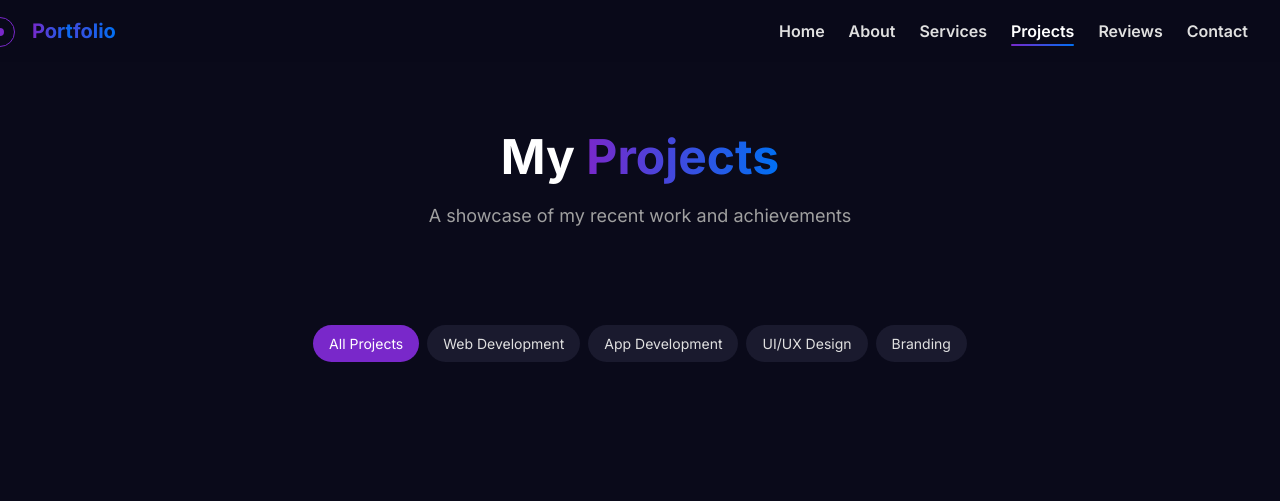
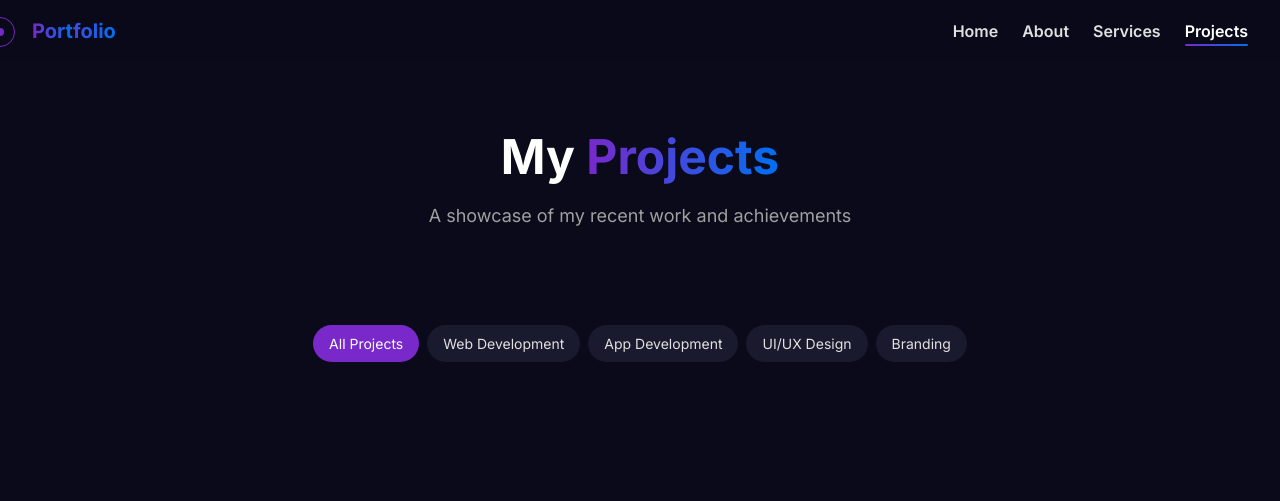
Before and after one commit to zulki316/developer, a website built with Vite: page projects.html in a window 1280 px wide. Shown: the top 501 px of the page. Built offline with nearby package versions, Linux system fonts and the light colour scheme.

Commit message:
Update projects.html

```diff
--- a/projects.html
+++ b/projects.html
@@ -37,8 +37,7 @@
           <li><a href="about.html">About</a></li>
           <li><a href="services.html">Services</a></li>
           <li><a href="projects.html" class="active">Projects</a></li>
-          <li><a href="reviews.html">Reviews</a></li>
-          <li><a href="contact.html">Contact</a></li>
+
         </ul>
       </nav>
     </div>
```
